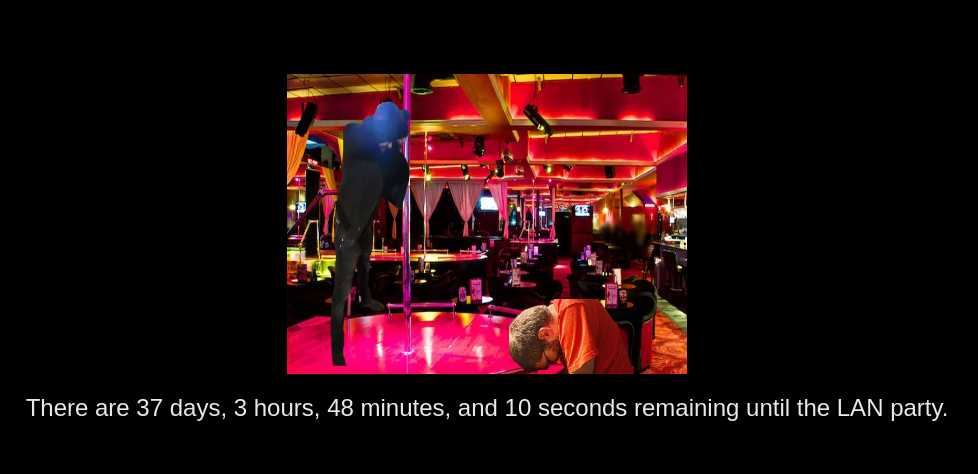
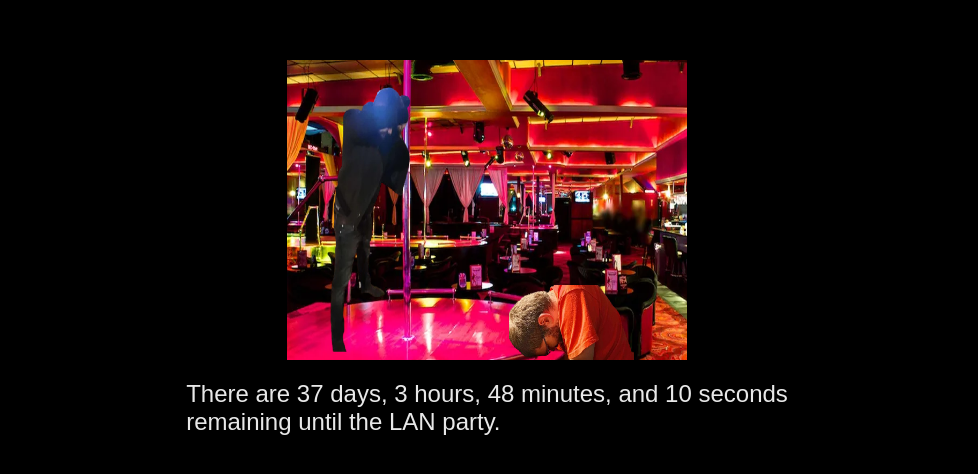
Before and after one commit to misiekofski/ile-zostalo-do-lanow, a plain HTML site: page index.html in a window 1280 px wide. Shown: the part 160-634 px from the top of the page, without its empty margins (153-1131 px from the left). Drawn offline with Linux system fonts and the light colour scheme.

Commit message:
Lan party

```diff
--- a/index.html
+++ b/index.html
@@ -25,7 +25,7 @@
     </style>
 </head>
 <body>
-    <img src="./img/impreza.png" alt="Tak się bawią tak się bawią">
+    <img id="logo" src="./img/impreza.png" alt="This is how we roll...">
     <div id="countdown">Loading...</div>
 
     <script>
@@ -39,11 +39,12 @@
             const minutes = Math.floor((distance % (1000 * 60 * 60)) / (1000 * 60));
             const seconds = Math.floor((distance % (1000 * 60)) / 1000);
 
-            document.getElementById('countdown').innerHTML = `There are ${days} days, ${hours} hours, ${minutes} minutes, and ${seconds} seconds remaining until the LAN party.`;
+            document.getElementById('countdown').innerHTML = `There are ${days} days, ${hours} hours, ${minutes} minutes, and ${seconds} seconds <br /> remaining until the LAN party.`;
 
             if (distance < 0) {
                 clearInterval(interval);
                 document.getElementById('countdown').innerHTML = "Lan Party have started!";
+                document.getElementById('logo').src = "./img/piter.jpg"
             }
         }
 
```
